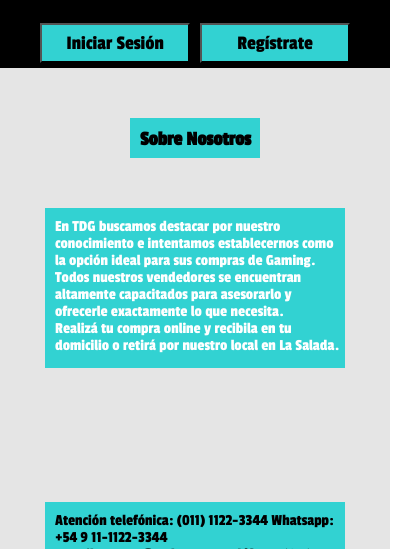
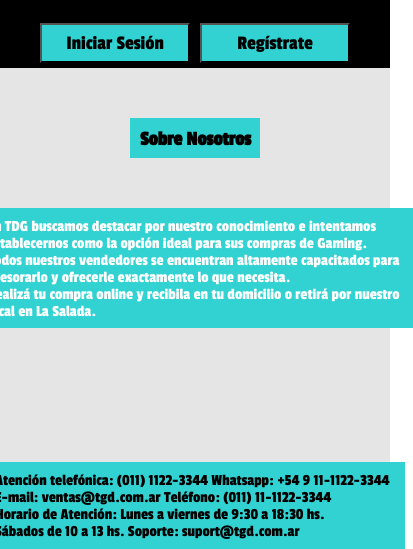
Before and after one commit to nicoVallejos/tiendaNicoVallejos, a website: page pages/quienesSomos.html in a window 390 px wide. Shown: the part 295-844 px from the top of the page, 413 px wide, since content can reach past the window. Drawn offline with nearby package versions, Linux system fonts and the light colour scheme; files that its build step writes are made by us from their sources.

Commit message:
Update _quienesSomos.scss

```diff
--- a/scss/secciones/_quienesSomos.scss
+++ b/scss/secciones/_quienesSomos.scss
@@ -55,17 +55,3 @@ main{
         }
     }
 }
-
-
-@media (max-width: 440px) {
-    main{
-        .pQuienesSomos {
-            height: 160px;
-            width: 300px;
-        }
-        .pQuienesSomos2 {
-            height: 150px;
-            width: 300px;
-        }
-    }
-}
```
